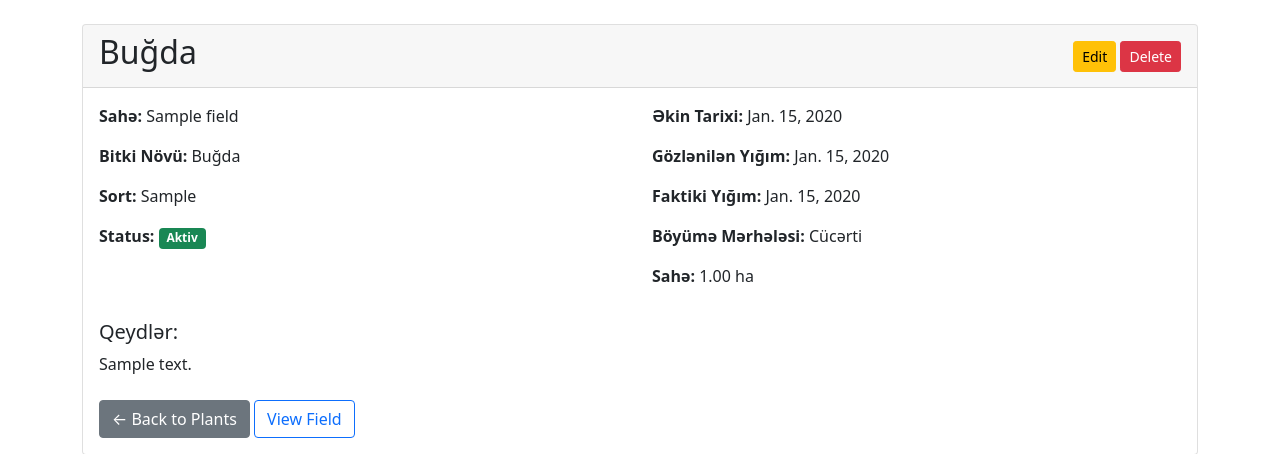
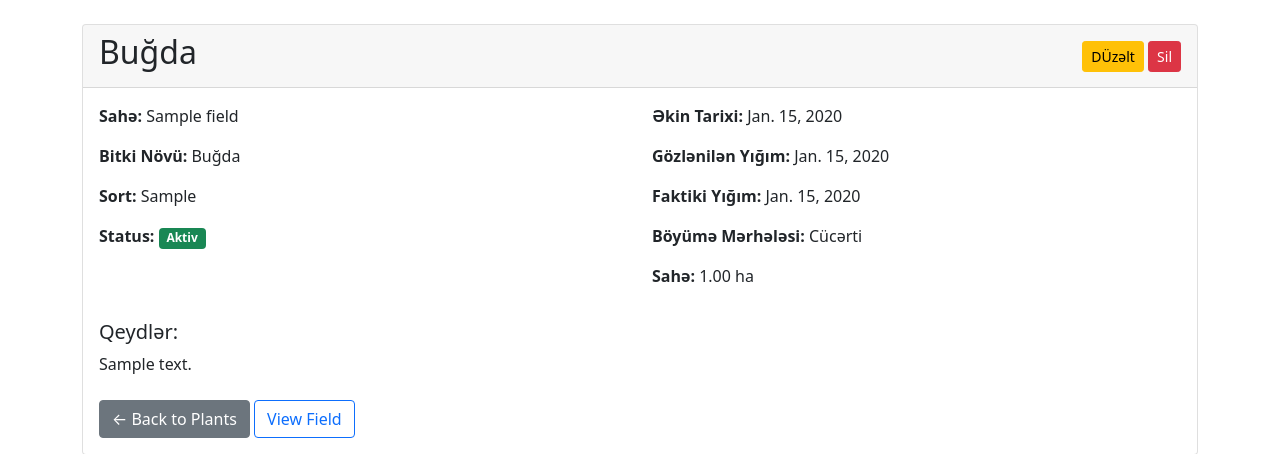
Before and after one commit to h4senov/AgroVision-AI, a Django app: page /plants/1/ in a window 1280 px wide. Shown: the part 56-510 px from the top of the page. Run offline with Django 5.2, Linux system fonts and the light colour scheme; a user stored in the database is signed in; tables that the repository leaves empty hold one stand-in row (values such as "Sample post").

Commit message:
Merge remote changes

```diff
--- a/smart_farm/templates/plants/plant_detail.html
+++ b/smart_farm/templates/plants/plant_detail.html
@@ -7,8 +7,8 @@
     <div class="card-header d-flex justify-content-between align-items-center">
         <h2>{{ plant.get_plant_type_display }}</h2>
         <div>
-            <a href="{% url 'edit_plant' plant.id %}" class="btn btn-warning btn-sm">Edit</a>
-            <a href="{% url 'delete_plant' plant.id %}" class="btn btn-danger btn-sm">Delete</a>
+            <a href="{% url 'edit_plant' plant.id %}" class="btn btn-warning btn-sm">DÜzəlt</a>
+            <a href="{% url 'delete_plant' plant.id %}" class="btn btn-danger btn-sm">Sil</a>
         </div>
     </div>
     <div class="card-body">
```
